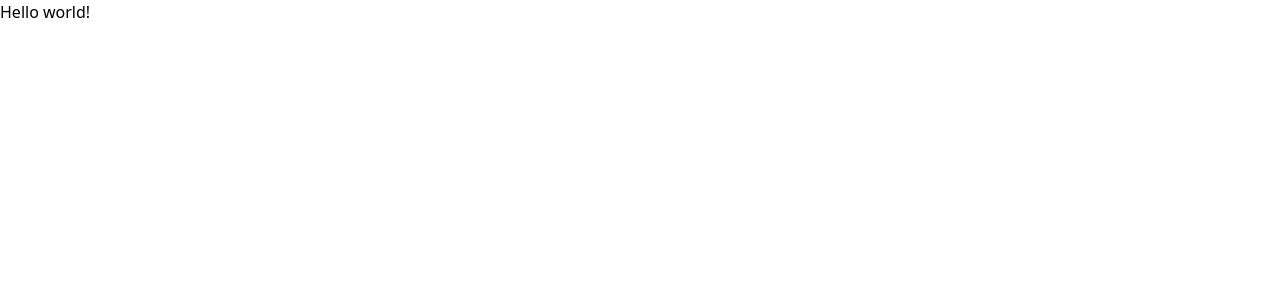
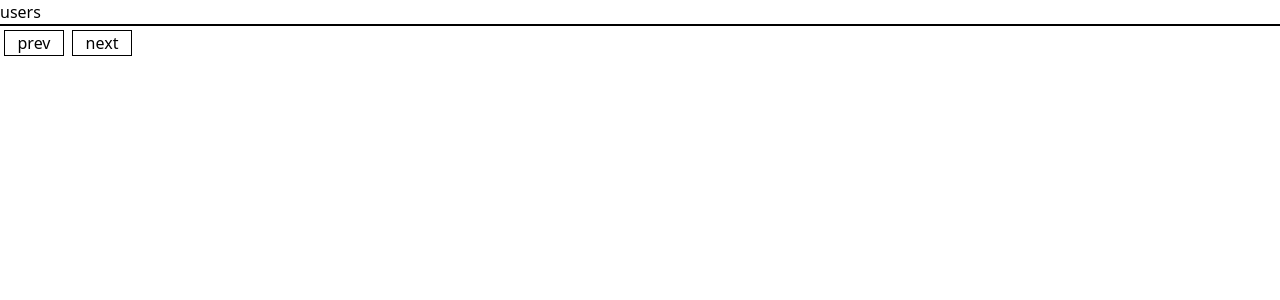
Before and after one commit to aleks1303/dec-2025_react_lessons, a React (Vite) app: page /users in a window 1280 px wide. Shown: the top 300 px of the page. Built offline with nearby package versions, Linux system fonts and the light colour scheme.

Commit message:
lesson4-pagination

```diff
--- /dev/null
+++ b/src/components/menu-component/MenuComponent.tsx
@@ -0,0 +1,14 @@
+import {Link} from "react-router-dom";
+
+
+const MenuComponent = () => {
+    return (
+        <div>
+            <ul>
+                <li><Link to={'users'}>users</Link></li>
+            </ul>
+        </div>
+    );
+};
+
+export default MenuComponent;
--- /dev/null
+++ b/src/components/pagination-component/PaginationComponent.tsx
@@ -0,0 +1,32 @@
+import {useSearchParams} from "react-router-dom";
+
+
+const PaginationComponent = () => {
+    const [query, setQuery] = useSearchParams({asd: '1'});
+    const page = query.get('page')
+    const onClickPrev = () => {
+        if (page) {
+          let currencyPage = Number(page)
+            setQuery({page: (--currencyPage).toString()})
+        }
+    }
+    const onClickNext = () => {
+        if (page) {
+            let currencyPage = Number(page);
+            setQuery({page: (++currencyPage).toString()})
+        }
+    }
+
+
+
+
+
+    return (
+        <div>
+            <button onClick={onClickPrev} className={'border-1 m-1 w-15'}>prev</button>
+            <button onClick={onClickNext} className={'border-1 m-1 w-15'}>next</button>
+        </div>
+    );
+};
+
+export default PaginationComponent;
--- /dev/null
+++ b/src/components/users-components/UsersComponent.tsx
@@ -0,0 +1,11 @@
+
+
+const UsersComponent = () => {
+    return (
+        <div>
+
+        </div>
+    );
+};
+
+export default UsersComponent;
--- /dev/null
+++ b/src/layouts/MainLayout.tsx
@@ -0,0 +1,15 @@
+import MenuComponent from "../components/menu-component/MenuComponent.tsx";
+import {Outlet} from "react-router-dom";
+
+
+const MainLayout = () => {
+    return (
+        <div>
+            <MenuComponent/>
+            <hr/>
+            <Outlet/>
+        </div>
+    );
+};
+
+export default MainLayout;
--- a/src/main.tsx
+++ b/src/main.tsx
@@ -1,5 +1,6 @@
 import {createRoot} from 'react-dom/client'
 import './index.css'
-import App from "./App.tsx";
+import {RouterProvider} from "react-router-dom";
+import {router} from "./router/router.tsx";
 
-createRoot(document.getElementById('root')!).render(<App/>)
+createRoot(document.getElementById('root')!).render(<RouterProvider router={router}/>)
--- /dev/null
+++ b/src/pages/UsersPage.tsx
@@ -0,0 +1,15 @@
+import PaginationComponent from "../components/pagination-component/PaginationComponent.tsx";
+import UsersComponent from "../components/users-components/UsersComponent.tsx";
+
+
+const UsersPage = () => {
+    return (
+        <div>
+            <UsersComponent/>
+            <hr/>
+            <PaginationComponent/>
+        </div>
+    );
+};
+
+export default UsersPage;
--- /dev/null
+++ b/src/router/router.tsx
@@ -0,0 +1,13 @@
+import {createBrowserRouter} from "react-router-dom";
+import MainLayout from "../layouts/MainLayout.tsx";
+import UsersPage from "../pages/UsersPage.tsx";
+
+const router = createBrowserRouter([
+    {path: '/', element: <MainLayout/>, children: [
+            {path: 'users', element: <UsersPage/>}
+        ]}
+])
+
+export {
+    router
+}
```
Also changed, not shown: src/models/ICharacter.ts (added, +25 -0 lines).
